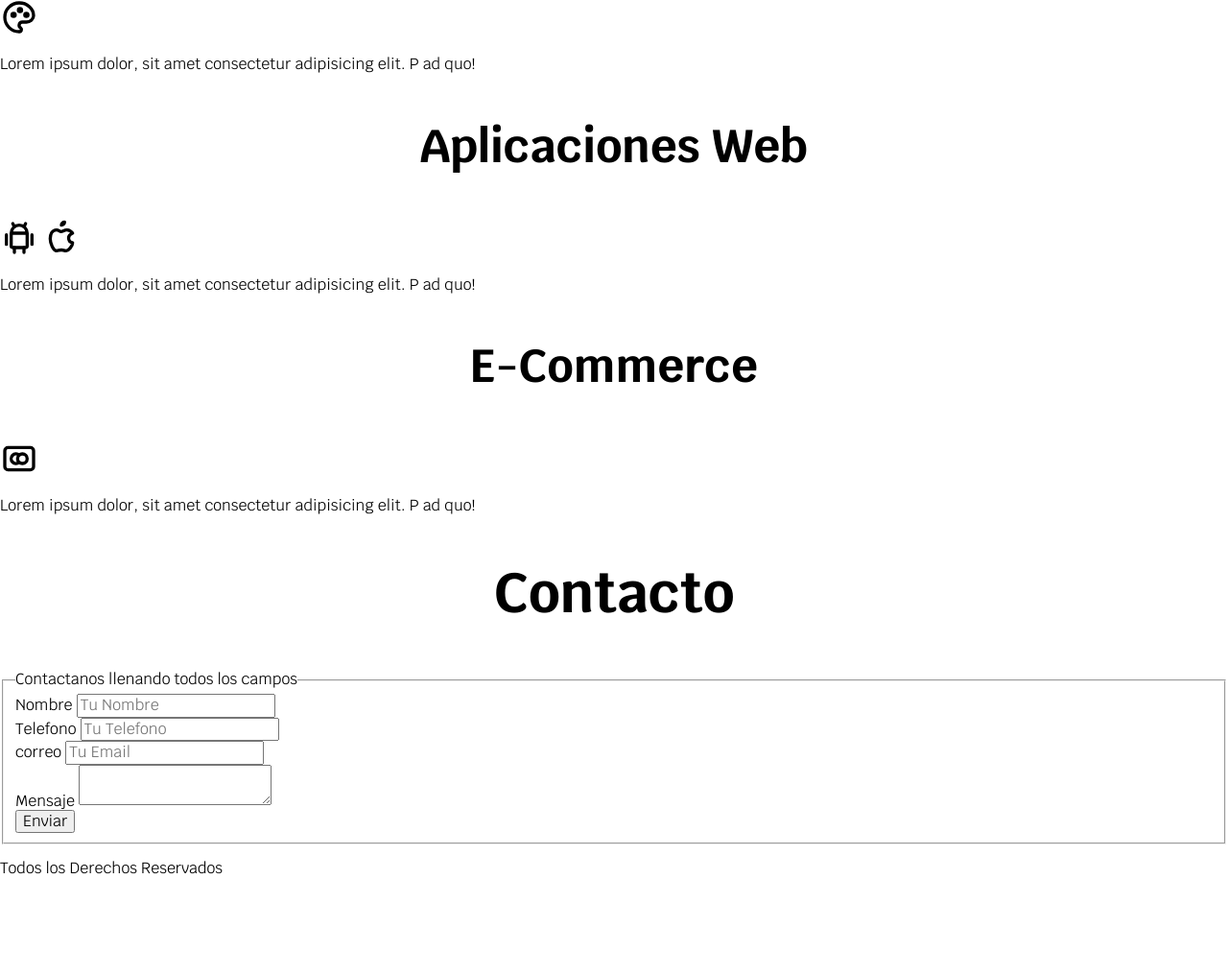
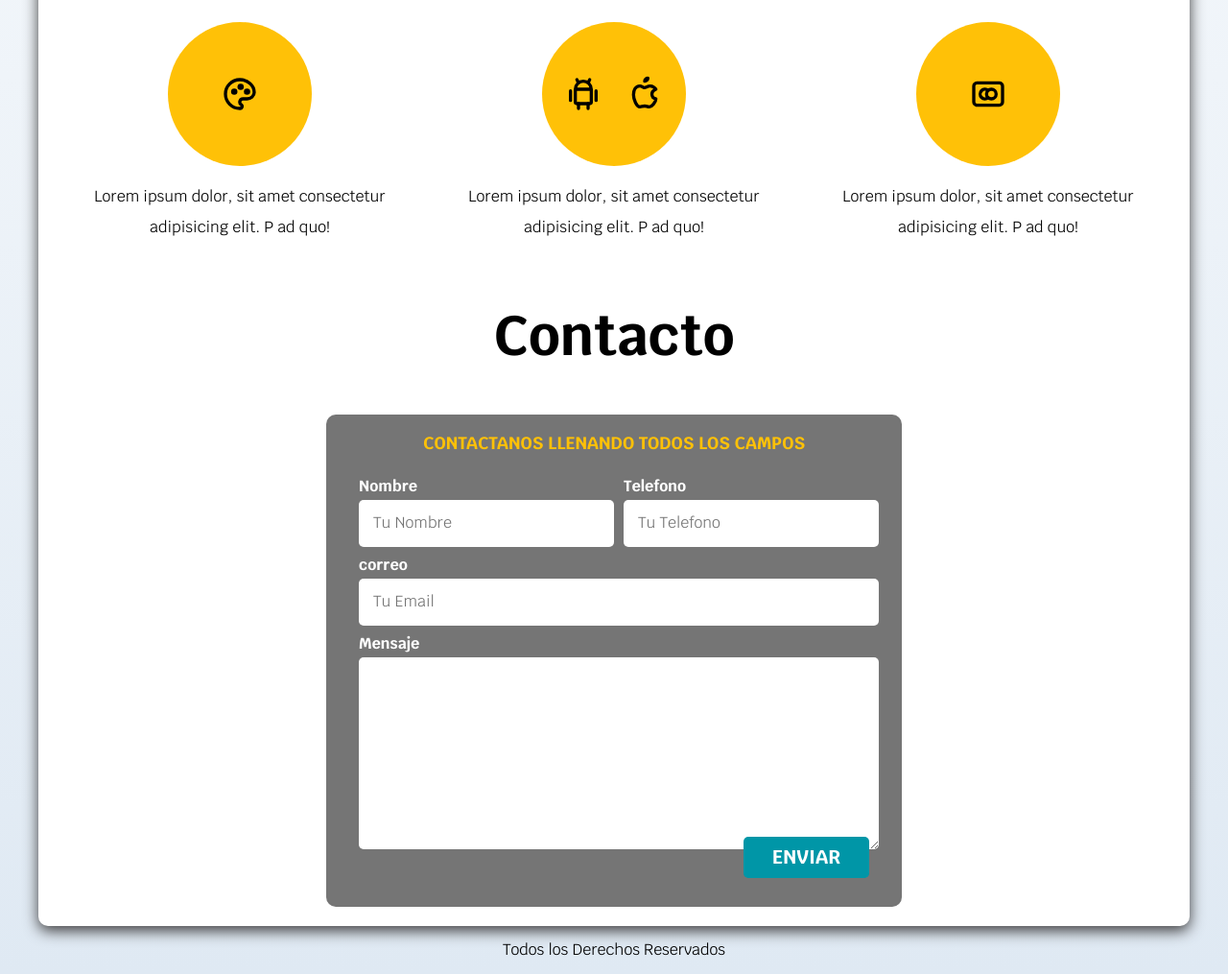
Before and after one commit to miguelinho34/pagina, a plain HTML site: page index.html in a window 1280 px wide. Shown: the part 856-1871 px from the top of the page at 96% size. Before the commit the page ends 1786 px from the top, so only its background shows below. Drawn offline with Linux system fonts and the light colour scheme.

Commit message:
Add files via upload

```diff
--- a/css/styles.css
+++ b/css/styles.css
@@ -4,12 +4,14 @@
     --primario: #FFC107;
     --secundario: #0096A7;
     --gris: #757575;
-
+    --grisClaro: #DFE9F3;
 
 }
+/* globales */
 html {
     font-size: 62.5%;
     box-sizing: border-box;
+    scroll-snap-type: y mandatory;
 }
 *, *:before, *:after {
     box-sizing: inherit;
@@ -17,23 +19,9 @@ html {
 body{
     font-size: 16px; /* 1rem = 10px */
     font-family: 'Krub', sans-serif;
-}
-h1{
-    font-size: 3.8rem;
-}
-h2{
-    font-size: 5.8rem;
-}
-h3{
-    font-size: 4.8rem;
-}
 
-h1,h2,h3 {
-    text-align: center;
-}
-
-.titulo span {
-    font-size: 2rem;
+    /* degradado del color de fondo*/
+    background-image: linear-gradient(to top, #DFE9F3 0%, var(--blanco) 100% );
 }
 
 .contenedor {
@@ -52,12 +40,62 @@ h1,h2,h3 {
     border-radius: .5rem;
     width: 90%;
     text-align: center;
+    border: none;
 }
+.boton:hover {
+
+    cursor:pointer ;
+}
+.sombra {
+    -webkit-box-shadow: 0px 5px 15px 0px rgba(61,60,61,1);
+-moz-box-shadow: 0px 5px 15px 0px rgba(61,60,61,1);
+box-shadow: 0px 5px 15px 0px rgba(61,60,61,1);
+background-color: var(--blanco);
+padding: 2rem;
+border-radius: 1rem;
+}
+
+/* tipografias */
+h1{
+    font-size: 3.8rem;
+}
+h2{
+    font-size: 5.8rem;
+}
+h3{
+    font-size: 2.8rem;
+}
+
+h1,h2,h3 {
+    text-align: center;
+}
+/* titulos */
+.titulo span {
+    font-size: 2rem;
+}
+/**utilidades*/
+.w-100 {
+    width: 100%;
+}
+@media (min-width: 768px) {
+    .w-100 {
+        width: auto;
+    }
+}
+.alinear-derecha{
+justify-content: flex-end;
+}
+.flex{
+    display: flex;
+}
+
 @media (min-width: 768px) {
     .boton{
         width: auto;
     }
 }
+
+/* navegacion principal*/
 .nav-bg {
     background-color: var(--secundario);
 }
@@ -94,6 +132,7 @@ h1,h2,h3 {
     background-size: cover;
     height: 450px;
     position: relative;
+    margin-bottom: 2rem;
 }
 .contenido-hero {
     position: absolute;
@@ -110,3 +149,110 @@ h1,h2,h3 {
 .contenido-hero p {
     color: var(--blanco);
 }
+ /*hacer el scroll automatico*/
+.servicio,
+.navegacion-principal,
+.formulario {
+    scroll-snap-align:center ;
+    scroll-snap-stop:always ;
+}
+
+
+/* servicios, alineacion horizontal con grid **/
+@media (min-width: 768px) {
+    .Servicios {
+        display:grid;
+        grid-template-columns: repeat(3, 1fr);
+        column-gap: 1rem;
+    }
+}
+.servicio{
+    display: flex;
+    flex-direction: column;
+    align-items: center;
+
+}
+
+.servicio h3{
+    color: var(--secundario);
+    font-weight: normal;
+
+}
+.servicio p {
+    line-height: 2;
+    text-align: center;
+}
+.servicio .iconos {
+    height: 15rem;
+    width: 15rem;
+    background-color: var(--primario);
+    border-radius: 50%;
+    /* alineacion de iconoc vertical y horizontalmente*/
+    display: flex;
+    justify-content: space-evenly;
+    align-items: center;
+}
+
+/*estilos de formulario*/
+.formulario {
+    background-color: var(--gris);
+    width: min( 60rem, 100% ); /* min usa el valor mas pequeño*/
+    margin: 0 auto;
+    padding: 2rem;
+    border-radius: 1rem;
+}
+
+.formulario fieldset {
+    border: none;
+}
+.formulario legend {
+    text-align: center;
+    font-size: 1.8rem;
+    text-transform: uppercase;
+    font-weight: 700;
+    margin-bottom: 2rem;
+    color: var(--primario);
+
+}
+@media (min-width: 768px) {
+    .contenedor-campos{
+        display: grid;
+        grid-template-columns: 50% 50%;
+        grid-template-rows: auto auto 20rem ;
+        column-gap: 1rem;
+
+    }
+    .campo:nth-child(3),
+    .campo:nth-child(4) {
+        grid-column: 1 / 3;
+
+    }
+}
+.campo {
+    margin-bottom: 1rem;
+
+}
+.campo label{
+    color: var(--blanco);
+    font-weight: bold;
+    margin-bottom: .5rem;
+    display: block;
+
+}
+.input-text{
+    width: 100%;
+    border: none;
+    padding: 1.5rem;
+    border-radius: .5rem;
+}
+
+.enviar .boton {
+    width: 100%;
+}
+.campo textarea {
+    height: 20rem;
+}
+/** footer*/
+.footer {
+    text-align: center;
+}
--- a/index.html
+++ b/index.html
@@ -47,12 +47,14 @@
 
 
 
-    <main>
+    <main class="contenedor sombra">
 
         <h2>Mis Servicios</h2>
 
-        <section>
+        <div class="Servicios">
+        <section class="servicio">
             <h3>Diseño Web</h3>
+            <div class="iconos">
             <svg xmlns="http://www.w3.org/2000/svg" class="icon icon-tabler icon-tabler-palette" width="40" height="40" viewBox="0 0 24 24" stroke-width="2" stroke="#000000" fill="none" stroke-linecap="round" stroke-linejoin="round">
                 <path stroke="none" d="M0 0h24v24H0z" fill="none"/>
                 <path d="M12 21a9 9 0 0 1 0 -18c4.97 0 9 3.582 9 8c0 1.06 -.474 2.078 -1.318 2.828c-.844 .75 -1.989 1.172 -3.182 1.172h-2.5a2 2 0 0 0 -1 3.75a1.3 1.3 0 0 1 -1 2.25" />
@@ -60,11 +62,13 @@
                 <path d="M12.5 7.5m-1 0a1 1 0 1 0 2 0a1 1 0 1 0 -2 0" />
                 <path d="M16.5 10.5m-1 0a1 1 0 1 0 2 0a1 1 0 1 0 -2 0" />
               </svg>
+            </div>
             <p> Lorem ipsum dolor, sit amet consectetur adipisicing elit. P ad quo!</p>
         </section>
 
-        <section>
+        <section class="servicio">
             <h3>Aplicaciones Web</h3>
+            <div class="iconos">
             <svg xmlns="http://www.w3.org/2000/svg" class="icon icon-tabler icon-tabler-brand-android" width="40" height="40" viewBox="0 0 24 24" stroke-width="2" stroke="#000000" fill="none" stroke-linecap="round" stroke-linejoin="round">
                 <path stroke="none" d="M0 0h24v24H0z" fill="none"/>
                 <path d="M4 10l0 6" />
@@ -81,61 +85,68 @@
                 <path d="M9 7c-3 0 -4 3 -4 5.5c0 3 2 7.5 4 7.5c1.088 -.046 1.679 -.5 3 -.5c1.312 0 1.5 .5 3 .5s4 -3 4 -5c-.028 -.01 -2.472 -.403 -2.5 -3c-.019 -2.17 2.416 -2.954 2.5 -3c-1.023 -1.492 -2.951 -1.963 -3.5 -2c-1.433 -.111 -2.83 1 -3.5 1c-.68 0 -1.9 -1 -3 -1z" />
                 <path d="M12 4a2 2 0 0 0 2 -2a2 2 0 0 0 -2 2" />
               </svg>
+            </div>
             <p> Lorem ipsum dolor, sit amet consectetur adipisicing elit. P ad quo!</p>
         </section>
 
-        <section>
+        <section class="servicio">
             <h3>E-Commerce</h3>
+            <div class="iconos">
             <svg xmlns="http://www.w3.org/2000/svg" class="icon icon-tabler icon-tabler-brand-mastercard" width="40" height="40" viewBox="0 0 24 24" stroke-width="2" stroke="#000000" fill="none" stroke-linecap="round" stroke-linejoin="round">
                 <path stroke="none" d="M0 0h24v24H0z" fill="none"/>
                 <path d="M14 12m-3 0a3 3 0 1 0 6 0a3 3 0 1 0 -6 0" />
                 <path d="M12 9.765a3 3 0 1 0 0 4.47" />
                 <path d="M3 5m0 2a2 2 0 0 1 2 -2h14a2 2 0 0 1 2 2v10a2 2 0 0 1 -2 2h-14a2 2 0 0 1 -2 -2z" />
               </svg>
+
+        </div>
+
             <p> Lorem ipsum dolor, sit amet consectetur adipisicing elit. P ad quo!</p>
+        <!--cierre del div que hace referencia al lorem de E commerce-->    </div>
         </section>
+     </div>  <!--cierre de .servicios-->
 
 
-
-
-    </main>
 
     <section>
         <h2>Contacto</h2>
 
-        <form>
+        <form class="formulario">
            <fieldset>
             <legend>Contactanos llenando todos los campos</legend>
-        <div>
-            <label>Nombre</label>
-            <input type="text" placeholder="Tu Nombre">
+            <div class="contenedor-campos">
+        <div class="campo">
+            <label >Nombre</label>
+            <input class="input-text" type="text" placeholder="Tu Nombre">
         </div>
 
-        <div>
+        <div class="campo">
             <label>Telefono</label>
-            <input type="tel" placeholder="Tu Telefono">
+            <input class="input-text" type="tel" placeholder="Tu Telefono">
          </div>
 
-         <div>
+         <div class="campo">
             <label>correo</label>
-            <input type="email" placeholder="Tu Email">
+            <input class="input-text" type="email" placeholder="Tu Email">
          </div>
 
-         <div>
+         <div class="campo">
             <label>Mensaje</label>
-            <textarea></textarea>
+            <textarea class="input-text"></textarea>
          </div>
+        </div> <!--este es el cierre del div del contenedor de los campos del formulario -->
 
-         <div>
-            <input type="submit" value="Enviar">
+         <div class="alinear-derecha flex">
+            <input class="boton w-100" type="submit" value="Enviar">
           </div>
+
 
            </fieldset>
         </form>
 
     </section>
-
-    <footer>
+    </main>
+    <footer class="footer">
         <p>Todos los Derechos Reservados</p>
     </footer>
 
```
